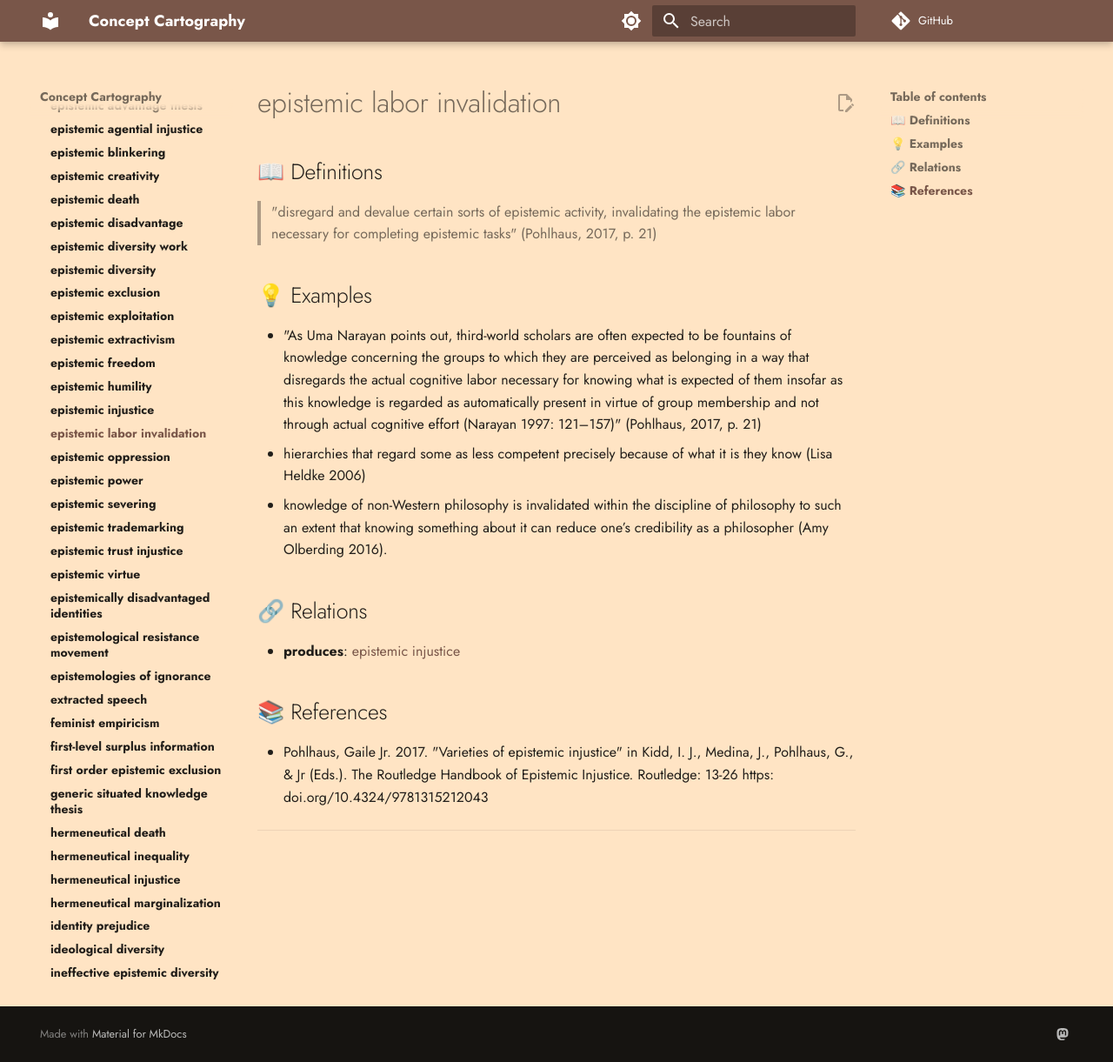
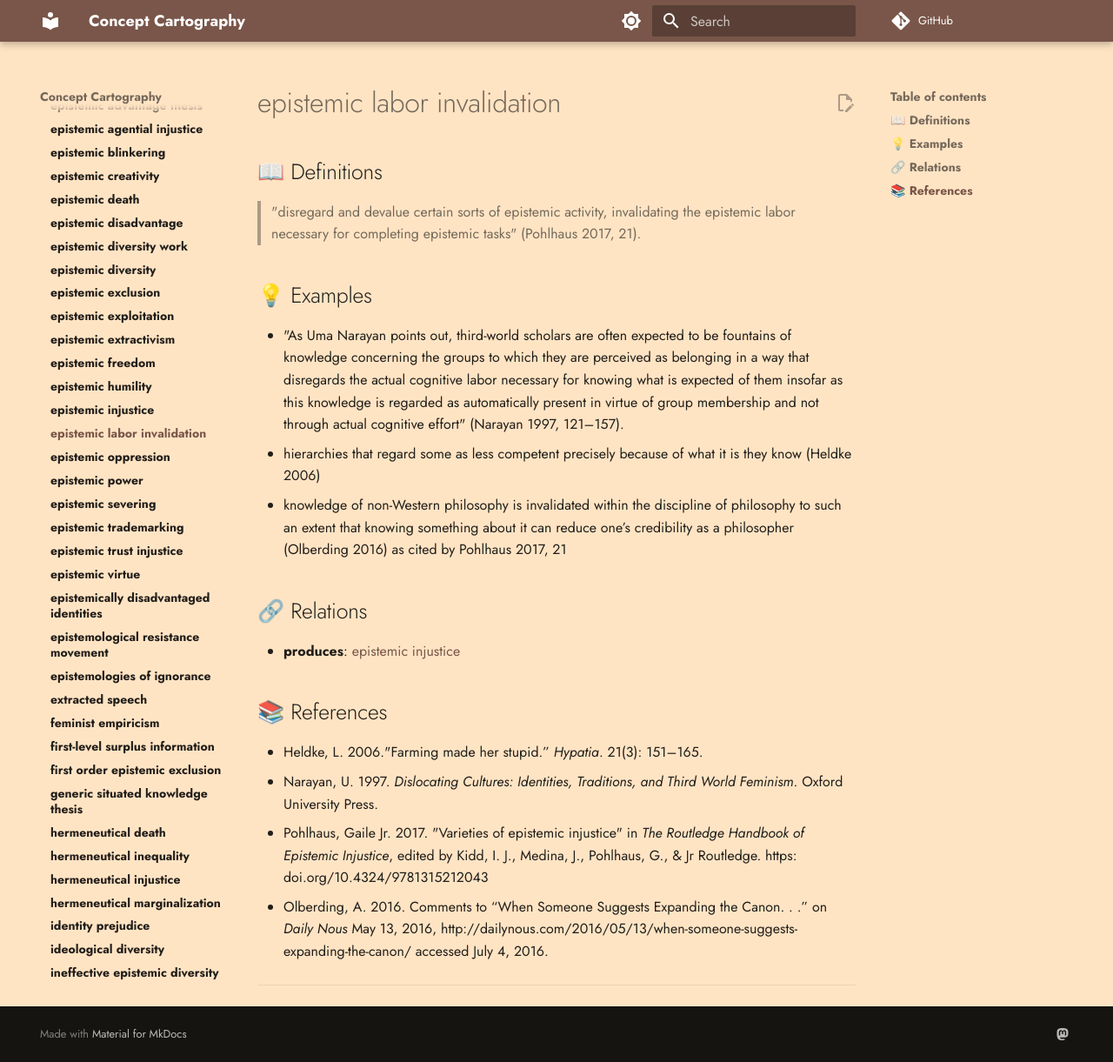
Before and after one commit to conceptcartography/conceptcartography, an MkDocs documentation site: the page built from docs/concepts/epistemic-labor-invalidation.md, in a window 1280 px wide and 1221 px high. Shown: the whole window at 87% size. Built offline with MkDocs 1.6.1 and Material for MkDocs 9.7.7, drawn with Linux system fonts in a browser that asks for light colours; comment, search, counter and statistics services are not loaded; the version menu is left out.

Commit message:
Update epistemic-labor-invalidation.md

```diff
--- a/docs/concepts/epistemic-labor-invalidation.md
+++ b/docs/concepts/epistemic-labor-invalidation.md
@@ -2,13 +2,14 @@
 
 ## 📖 Definitions
 
-> "disregard and devalue certain sorts of epistemic activity, invalidating the epistemic labor necessary for completing epistemic tasks" (Pohlhaus, 2017, p. 21)
+> "disregard and devalue certain sorts of epistemic activity, invalidating the epistemic labor necessary for completing epistemic tasks" (Pohlhaus 2017, 21).
 
 ## 💡 Examples
 
-- "As Uma Narayan points out, third-world scholars are often expected to be fountains of knowledge concerning the groups to which they are perceived as belonging in a way that disregards the actual cognitive labor necessary for knowing what is expected of them insofar as this knowledge is regarded as automatically present in virtue of group membership and not through actual cognitive effort (Narayan 1997: 121–157)" (Pohlhaus, 2017, p. 21)
-- hierarchies that regard some as less competent precisely because of what it is they know (Lisa Heldke 2006)
-- knowledge of non-Western philosophy is invalidated within the discipline of philosophy to such an extent that knowing something about it can reduce one’s credibility as a philosopher (Amy Olberding 2016).
+- "As Uma Narayan points out, third-world scholars are often expected to be fountains of knowledge concerning the groups to which they are perceived as belonging in a way that disregards the actual cognitive labor necessary for knowing what is expected of them insofar as this knowledge is regarded as automatically present in virtue of group membership and not through actual cognitive effort" (Narayan 1997, 121–157).
+- hierarchies that regard some as less competent precisely because of what it is they know (Heldke 2006)
+- knowledge of non-Western philosophy is invalidated within the discipline of philosophy to such an extent that knowing something about it can reduce one’s credibility as a philosopher (Olberding 2016)
+as cited by Pohlhaus 2017, 21
 
 ## 🔗 Relations
 
@@ -16,7 +17,10 @@
 
 ## 📚 References
 
-- Pohlhaus, Gaile Jr. 2017. "Varieties of epistemic injustice" in Kidd, I. J., Medina, J., Pohlhaus, G., & Jr (Eds.). The Routledge Handbook of Epistemic Injustice. Routledge: 13-26 https: doi.org/10.4324/9781315212043
+- Heldke, L. 2006."Farming made her stupid.” _Hypatia_. 21(3): 151–165.
+- Narayan, U. 1997. _Dislocating Cultures: Identities, Traditions, and Third World Feminism_. Oxford University Press.
+- Pohlhaus, Gaile Jr. 2017. "Varieties of epistemic injustice" in _The Routledge Handbook of Epistemic Injustice_, edited by Kidd, I. J., Medina, J., Pohlhaus, G., & Jr Routledge. https: doi.org/10.4324/9781315212043
+- Olberding, A. 2016. Comments to “When Someone Suggests Expanding the Canon. . .” on _Daily Nous_ May 13, 2016, http://dailynous.com/2016/05/13/when-someone-suggests-expanding-the-canon/ accessed July 4, 2016.
 
 ---
 
```
